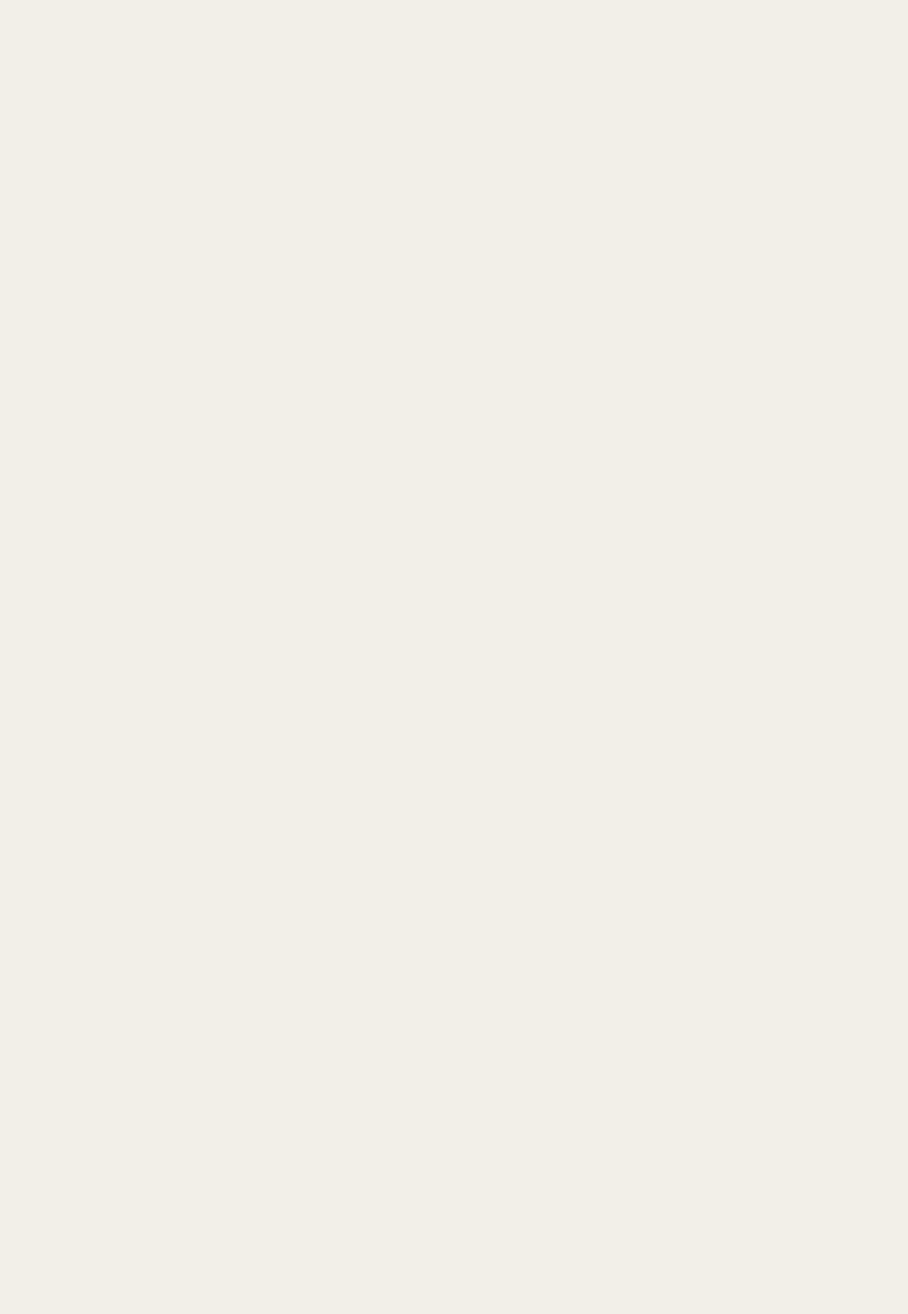
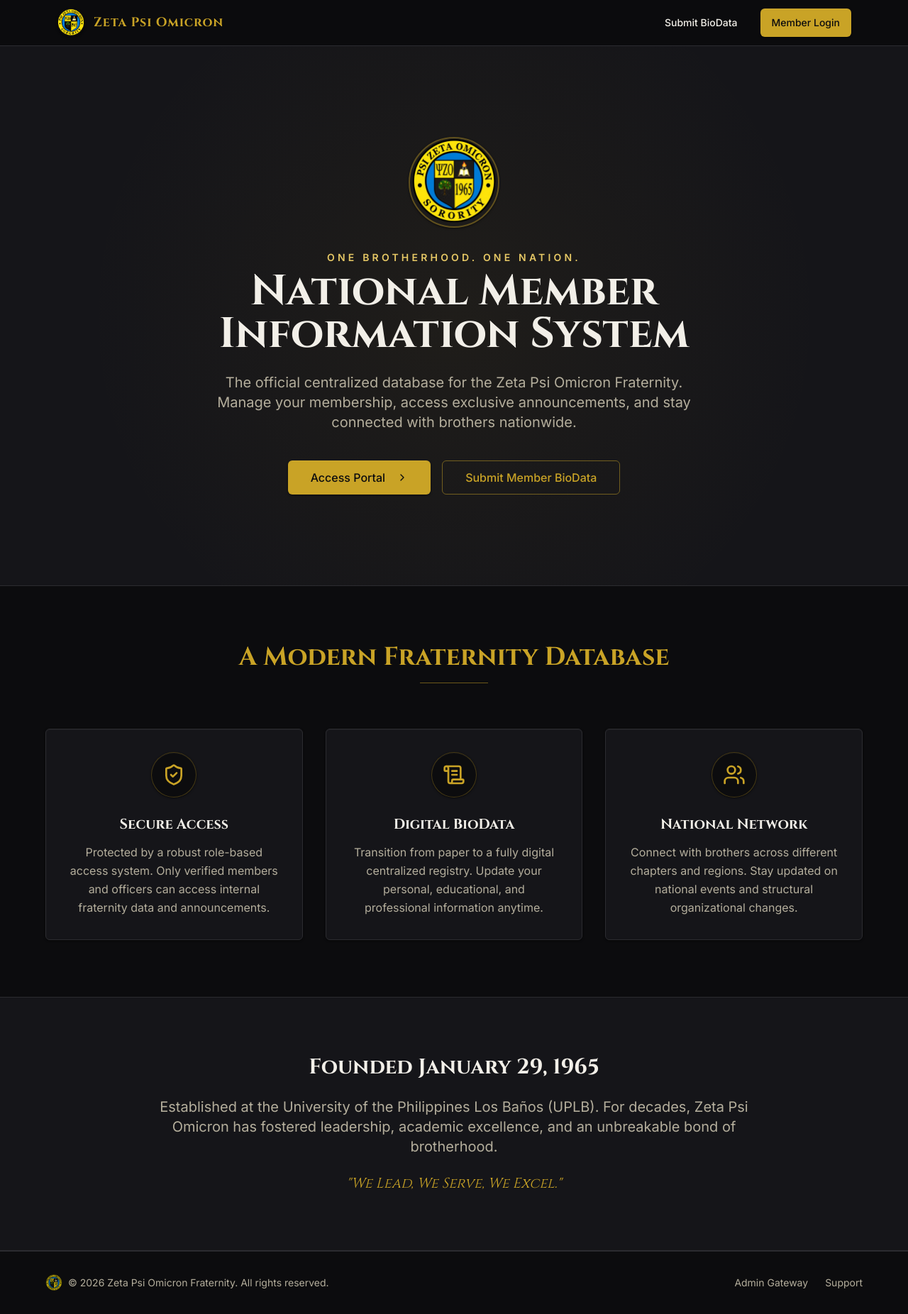
Before and after one commit to clh-james/zeta-psi-omicron, a Next.js app: page / in a window 1280 px wide. Before the commit this address had no page. Shown: the whole page at 71% size. Before the commit the page ends 800 px from the top, so only its background shows below. Built offline with nearby package versions, Linux system fonts and the light colour scheme.

Commit message:
feat: Add public landing page

```diff
--- a/app/page.tsx
+++ b/app/page.tsx
@@ -1,5 +1,166 @@
-import { redirect } from "next/navigation";
+import Image from "next/image";
+import Link from "next/link";
+import { Button } from "@/components/ui/button";
+import { ShieldCheck, Users, ScrollText, ChevronRight } from "lucide-react";
 
 export default function Home() {
-  redirect("/dashboard");
+  return (
+    <div className="flex min-h-screen flex-col bg-onyx">
+      {/* HEADER / NAVIGATION */}
+      <header className="sticky top-0 z-50 w-full border-b border-onyx-line bg-onyx/80 backdrop-blur-md">
+        <div className="container mx-auto flex h-16 max-w-6xl items-center justify-between px-4">
+          <div className="flex items-center gap-3">
+            <div className="h-10 w-10 overflow-hidden rounded-full shadow-emboss">
+              <Image
+                src="/zeta-psi-omicron-seal.png"
+                alt="Zeta Psi Omicron Seal"
+                width={40}
+                height={40}
+                className="h-full w-full object-cover"
+              />
+            </div>
+            <span className="hidden font-display text-lg font-bold tracking-wider text-gold sm:inline-block">
+              Zeta Psi Omicron
+            </span>
+          </div>
+          <nav className="flex items-center gap-4">
+            <Link href="/register">
+              <Button variant="ghost" className="text-parchment hover:text-gold">
+                Submit BioData
+              </Button>
+            </Link>
+            <Link href="/login">
+              <Button variant="gold" className="shadow-emboss">
+                Member Login
+              </Button>
+            </Link>
+          </nav>
+        </div>
+      </header>
+
+      <main className="flex-1">
+        {/* HERO SECTION */}
+        <section className="relative overflow-hidden border-b border-onyx-line bg-onyx-raised px-4 py-24 sm:py-32">
+          {/* Subtle background radial for the "seal" effect */}
+          <div className="absolute inset-0 bg-seal-radial opacity-40"></div>
+
+          <div className="container relative mx-auto flex max-w-6xl flex-col items-center text-center">
+            <div className="mb-8 h-32 w-32 animate-seal-in overflow-hidden rounded-full shadow-emboss border-2 border-gold/40">
+              <Image
+                src="/zeta-psi-omicron-seal.png"
+                alt="Zeta Psi Omicron Fraternity Seal"
+                width={128}
+                height={128}
+                className="h-full w-full object-cover"
+                priority
+              />
+            </div>
+
+            <p className="mb-2 text-sm font-semibold uppercase tracking-[0.3em] text-gold-light">
+              One Brotherhood. One Nation.
+            </p>
+            <h1 className="mb-6 font-display text-4xl font-bold leading-tight text-parchment sm:text-5xl md:text-6xl">
+              National Member <br className="hidden sm:inline" />
+              Information System
+            </h1>
+            <p className="mx-auto mb-10 max-w-2xl text-lg text-parchment-muted sm:text-xl">
+              The official centralized database for the Zeta Psi Omicron Fraternity.
+              Manage your membership, access exclusive announcements, and stay connected
+              with brothers nationwide.
+            </p>
+
+            <div className="flex flex-col gap-4 sm:flex-row">
+              <Link href="/login">
+                <Button variant="gold" size="lg" className="w-full sm:w-auto text-base">
+                  Access Portal <ChevronRight className="ml-2 h-4 w-4" />
+                </Button>
+              </Link>
+              <Link href="/register">
+                <Button variant="outline" size="lg" className="w-full sm:w-auto border-gold/50 text-gold hover:bg-gold/10 text-base">
+                  Submit Member BioData
+                </Button>
+              </Link>
+            </div>
+          </div>
+        </section>
+
+        {/* FEATURES / INFO SECTION */}
+        <section className="px-4 py-20 bg-onyx">
+          <div className="container mx-auto max-w-6xl">
+            <div className="mb-16 text-center">
+              <h2 className="font-display text-3xl font-bold text-gold sm:text-4xl">
+                A Modern Fraternity Database
+              </h2>
+              <div className="mt-4 flex justify-center">
+                <div className="h-px w-24 bg-gold/50"></div>
+              </div>
+            </div>
+
+            <div className="grid gap-8 md:grid-cols-3">
+              <div className="card-surface p-8 text-center transition-transform hover:-translate-y-1">
+                <div className="mx-auto mb-6 flex h-16 w-16 items-center justify-center rounded-full bg-onyx border border-gold/30 text-gold shadow-emboss">
+                  <ShieldCheck className="h-8 w-8" />
+                </div>
+                <h3 className="mb-3 font-display text-xl font-bold text-parchment">Secure Access</h3>
+                <p className="text-parchment-muted leading-relaxed">
+                  Protected by a robust role-based access system. Only verified members and officers can access internal fraternity data and announcements.
+                </p>
+              </div>
+
+              <div className="card-surface p-8 text-center transition-transform hover:-translate-y-1">
+                <div className="mx-auto mb-6 flex h-16 w-16 items-center justify-center rounded-full bg-onyx border border-gold/30 text-gold shadow-emboss">
+                  <ScrollText className="h-8 w-8" />
+                </div>
+                <h3 className="mb-3 font-display text-xl font-bold text-parchment">Digital BioData</h3>
+                <p className="text-parchment-muted leading-relaxed">
+                  Transition from paper to a fully digital centralized registry. Update your personal, educational, and professional information anytime.
+                </p>
+              </div>
+
+              <div className="card-surface p-8 text-center transition-transform hover:-translate-y-1">
+                <div className="mx-auto mb-6 flex h-16 w-16 items-center justify-center rounded-full bg-onyx border border-gold/30 text-gold shadow-emboss">
+                  <Users className="h-8 w-8" />
+                </div>
+                <h3 className="mb-3 font-display text-xl font-bold text-parchment">National Network</h3>
+                <p className="text-parchment-muted leading-relaxed">
+                  Connect with brothers across different chapters and regions. Stay updated on national events and structural organizational changes.
+                </p>
+              </div>
+            </div>
+          </div>
+        </section>
+
+        {/* HISTORY SECTION */}
+        <section className="border-y border-onyx-line bg-onyx-raised px-4 py-20 relative overflow-hidden">
+          <div className="container mx-auto max-w-4xl text-center relative z-10">
+            <h2 className="mb-6 font-display text-3xl font-bold text-parchment">
+              Founded January 29, 1965
+            </h2>
+            <p className="text-lg leading-relaxed text-parchment-muted sm:text-xl">
+              Established at the University of the Philippines Los Baños (UPLB). For decades, Zeta Psi Omicron has fostered leadership, academic excellence, and an unbreakable bond of brotherhood.
+            </p>
+            <p className="mt-6 font-display text-xl text-gold italic">
+              "We Lead, We Serve, We Excel."
+            </p>
+          </div>
+        </section>
+      </main>
+
+      {/* FOOTER */}
+      <footer className="border-t border-onyx-line bg-onyx px-4 py-8">
+        <div className="container mx-auto flex max-w-6xl flex-col items-center justify-between gap-4 sm:flex-row">
+          <div className="flex items-center gap-2">
+            <Image src="/zeta-psi-omicron-seal.png" alt="Seal" width={24} height={24} className="opacity-70" />
+            <p className="text-sm text-parchment-muted">
+              &copy; {new Date().getFullYear()} Zeta Psi Omicron Fraternity. All rights reserved.
+            </p>
+          </div>
+          <div className="flex gap-6 text-sm text-parchment-muted">
+            <Link href="/gate" className="hover:text-gold transition-colors">Admin Gateway</Link>
+            <Link href="/login" className="hover:text-gold transition-colors">Support</Link>
+          </div>
+        </div>
+      </footer>
+    </div>
+  );
 }
```
